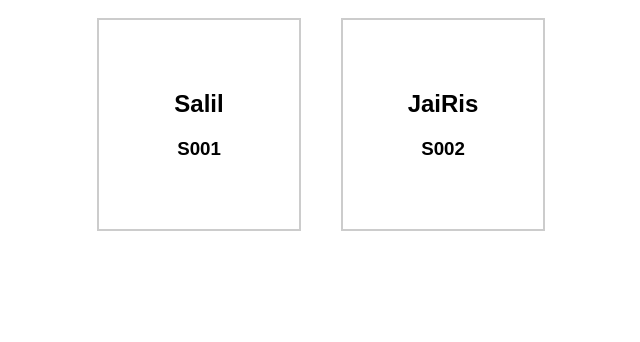
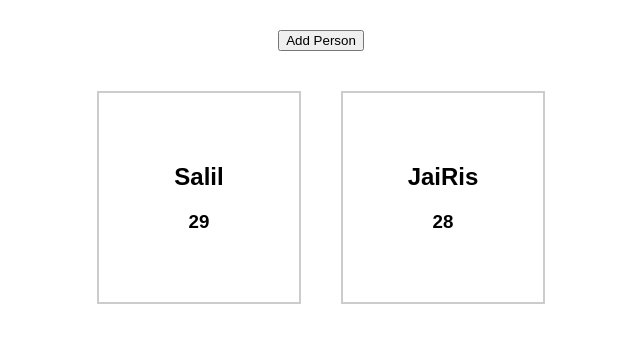
Before and after one commit to salilkapoor/Online-React, a React (Create React App) app: page / in a window 1280 px wide. Shown: the top 342 px of the page, without its empty margins (319-959 px from the left). Built offline with nearby package versions, Linux system fonts and the light colour scheme.

Commit message:
Commit# 3
Integration with react-redux.

```diff
--- a/package.json
+++ b/package.json
@@ -7,7 +7,9 @@
   "dependencies": {
     "react": "16.8.6",
     "react-dom": "16.8.6",
-    "react-scripts": "3.0.1"
+    "react-redux": "7.1.1",
+    "react-scripts": "3.0.1",
+    "redux": "4.0.4"
   },
   "devDependencies": {
     "typescript": "3.3.3"
--- a/src/App.js
+++ b/src/App.js
@@ -1,5 +1,5 @@
 import React from "react";
-import Persons from "./Components/Persons/Persons";
+import Persons from "./Containers/Persons/Persons";
 
 function App() {
   return (
--- /dev/null
+++ b/src/Components/AddPerson/AddPerson.css
@@ -0,0 +1,4 @@
+.AddPerson {
+  text-align: center;
+  margin: 30px;
+}
--- /dev/null
+++ b/src/Components/AddPerson/AddPerson.js
@@ -0,0 +1,11 @@
+import React from "react";
+
+import "./AddPerson.css";
+
+const addPerson = props => (
+  <div className="AddPerson">
+    <button onClick={props.personAdded}>Add Person</button>
+  </div>
+);
+
+export default addPerson;
--- a/src/Components/Persons/Persons.css
+++ b/src/Components/Person/Person.css
@@ -1,4 +1,4 @@
-.Persons {
+.Person {
   display: inline-block;
   border: 2px solid #ccc;
   padding: 50px;
--- /dev/null
+++ b/src/Components/Person/Person.js
@@ -0,0 +1,13 @@
+import React from "react";
+import "./Person.css";
+
+function Person(props) {
+  return (
+    <div className="Person" onClick={props.clicked}>
+      <h2>{props.name}</h2>
+      <h3>{props.age}</h3>
+    </div>
+  );
+}
+
+export default Person;
--- a/src/Components/Persons/Persons.js
+++ /dev/null
@@ -1,33 +0,0 @@
-import React, { Component } from "react";
-import "./Persons.css";
-
-class Persons extends Component {
-  state = {
-    Persons: [
-      {
-        name: "Salil",
-        code: "S001",
-        id: 1
-      },
-      {
-        name: "JaiRis",
-        code: "S002",
-        id: 2
-      }
-    ]
-  };
-
-  render() {
-    const PersonsObj = this.state.Persons.map(item => {
-      return (
-        <div className="Persons" key={item.id}>
-          <h2>{item.name}</h2>
-          <h3>{item.code}</h3>
-        </div>
-      );
-    });
-    return PersonsObj;
-  }
-}
-
-export default Persons;
--- /dev/null
+++ b/src/Containers/Persons/Persons.js
@@ -0,0 +1,51 @@
+import React, { Component } from "react";
+import Person from "../../Components/Person/Person";
+import { connect } from "react-redux";
+import * as actionTypes from "../../store/Actions";
+import AddPerson from "../../Components/AddPerson/AddPerson";
+
+class Persons extends Component {
+  render() {
+    return (
+      <div>
+        <AddPerson personAdded={this.props.onAddPersonHandler} />
+        {this.props.personState.map(person => (
+          <Person
+            key={person.id}
+            name={person.name}
+            age={person.age}
+            clicked={() => this.props.onDeletePersonHandler(person.id)}
+          />
+        ))}
+      </div>
+    );
+  }
+}
+
+const mapStateToProps = state => {
+  return {
+    personState: state.persons
+  };
+};
+const mapDispatchedToProps = dispatched => {
+  return {
+    onAddPersonHandler: () =>
+      dispatched({
+        type: actionTypes.ADD_PERSON,
+        payload: {
+          id: Math.random(), // not really unique but good enough here!
+          name: "Salil",
+          age: Math.floor(Math.random() * 40)
+        }
+      }),
+    onDeletePersonHandler: id =>
+      dispatched({
+        type: actionTypes.DELETE_PERSON,
+        personId: id
+      })
+  };
+};
+export default connect(
+  mapStateToProps,
+  mapDispatchedToProps
+)(Persons);
--- a/src/index.js
+++ b/src/index.js
@@ -1,8 +1,18 @@
 import React from "react";
 import ReactDOM from "react-dom";
+import { createStore } from "redux";
+import { Provider } from "react-redux";
+import reducers from "./store/Reducers";
+
 import App from "./App";
-
 import "./styles.css";
 
+const store = createStore(reducers);
+
 const rootElement = document.getElementById("root");
-ReactDOM.render(<App />, rootElement);
+ReactDOM.render(
+  <Provider store={store}>
+    <App />
+  </Provider>,
+  rootElement
+);
--- /dev/null
+++ b/src/store/Actions.js
@@ -0,0 +1,3 @@
+export const ADD_PERSON = "ADD_PERSON";
+export const DELETE_PERSON = "DELETE_PERSON";
+export const FETCH_PERSON = "FETCH_PERSON";
--- /dev/null
+++ b/src/store/Reducers.js
@@ -0,0 +1,33 @@
+import * as actionTypes from "./Actions";
+const initState = {
+  persons: [
+    {
+      name: "Salil",
+      age: 29,
+      id: 1
+    },
+    {
+      name: "JaiRis",
+      age: 28,
+      id: 2
+    }
+  ]
+};
+const reducer = (state = initState, action) => {
+  switch (action.type) {
+    case actionTypes.ADD_PERSON:
+      return {
+        ...state,
+        persons: state.persons.concat(action.payload)
+      };
+    case actionTypes.DELETE_PERSON:
+      return {
+        persons: state.persons.filter(person => person.id !== action.personId)
+      };
+    default:
+      return state;
+  }
+  // return state;
+};
+
+export default reducer;
```
